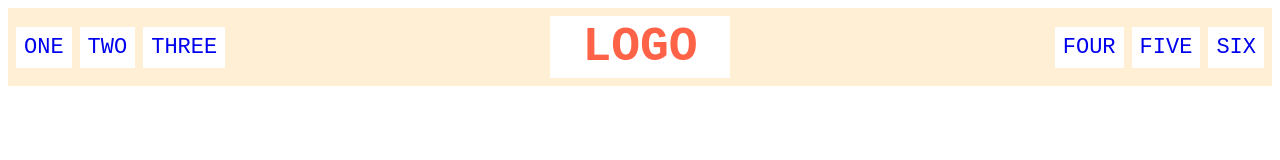
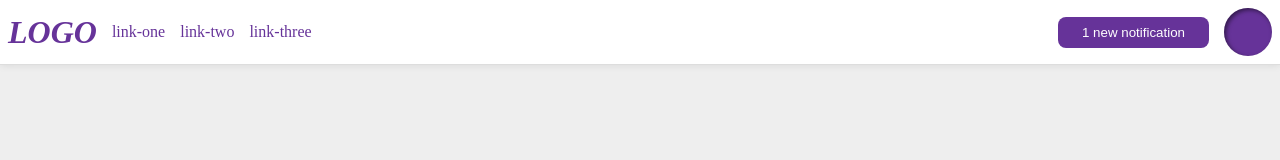
Before and after one commit to toshamerge/flex-exercises, a plain HTML site: page index.html in a window 1280 px wide. Drawn offline with Linux system fonts and the light colour scheme.

Commit message:
done with 3rd exercise, was fun nesting flex-containers inside each other

```diff
--- a/index.html
+++ b/index.html
@@ -11,6 +11,24 @@
 
 <body>
 	<div class="header">
+		<div class="left-side-menu">
+			<div class="logo">
+				LOGO
+			</div>
+			<ul class="links">
+				<li><a href="google.com">link-one</a></li>
+				<li><a href="google.com">link-two</a></li>
+				<li><a href="google.com">link-three</a></li>
+			</ul>
+		</div>
+		<div class="right-side-menu">
+			<button class="notifications">
+				1 new notification
+			</button>
+			<div class="profile-image"></div>
+		</div>
+	</div>
+	<!-- <div class="header">
 		<div class="left-links">
 			<ul>
 				<li><a href="#">ONE</a></li>
@@ -26,7 +44,7 @@
 				<li><a href="#">SIX</a></li>
 			</ul>
 		</div>
-	</div>
+	</div> -->
 
 	<!-- <div class="container">
 		<div class="box">center this div</div>
--- a/style.css
+++ b/style.css
@@ -17,7 +17,7 @@
 	height: 80px;
 }
 
-.header {
+/* .header {
 
 	font-family: monospace;
 	background: papayawhip;
@@ -36,7 +36,7 @@
 }
 
 ul {
-	/* this removes the dots on the list items*/
+
 	list-style-type: none;
 	display: flex;
 	padding: 0;
@@ -50,6 +50,73 @@ a {
 	font-size: 22px;
 	background: white;
 	padding: 8px;
-	/* this removes the line under the links */
+
 	text-decoration: none;
+} */
+
+/* this is some magical font-importing.
+you'll learn about it later. */
+@import url('https://fonts.googleapis.com/css2?family=Besley:ital,wght@0,400;1,900&display=swap');
+
+body {
+	margin: 0;
+	background: #eee;
+	font-family: Besley, serif;
 }
+
+.header {
+	padding: 8px;
+	background: white;
+	border-bottom: 1px solid #ddd;
+	box-shadow: 0 0 8px rgba(0, 0, 0, .1);
+	display: flex;
+	justify-content: space-between;
+}
+
+.profile-image {
+	background: rebeccapurple;
+	box-shadow: inset 2px 2px 4px rgba(0, 0, 0, .5);
+	border-radius: 50%;
+	width: 48px;
+	height: 48px;
+}
+
+.logo {
+	color: rebeccapurple;
+	font-size: 32px;
+	font-weight: 900;
+	font-style: italic;
+}
+
+button {
+	border: none;
+	border-radius: 8px;
+	background: rebeccapurple;
+	color: white;
+	padding: 8px 24px;
+}
+
+a {
+	/* this removes the line under our links */
+	text-decoration: none;
+	color: rebeccapurple;
+}
+
+ul {
+	list-style-type: none;
+}
+
+.links {
+	display: flex;
+	margin: 0;
+	padding: 0;
+	gap: 15px;
+}
+
+.left-side-menu,
+.right-side-menu {
+	display: flex;
+	gap: 15px;
+	align-items: center;
+
+}
```
